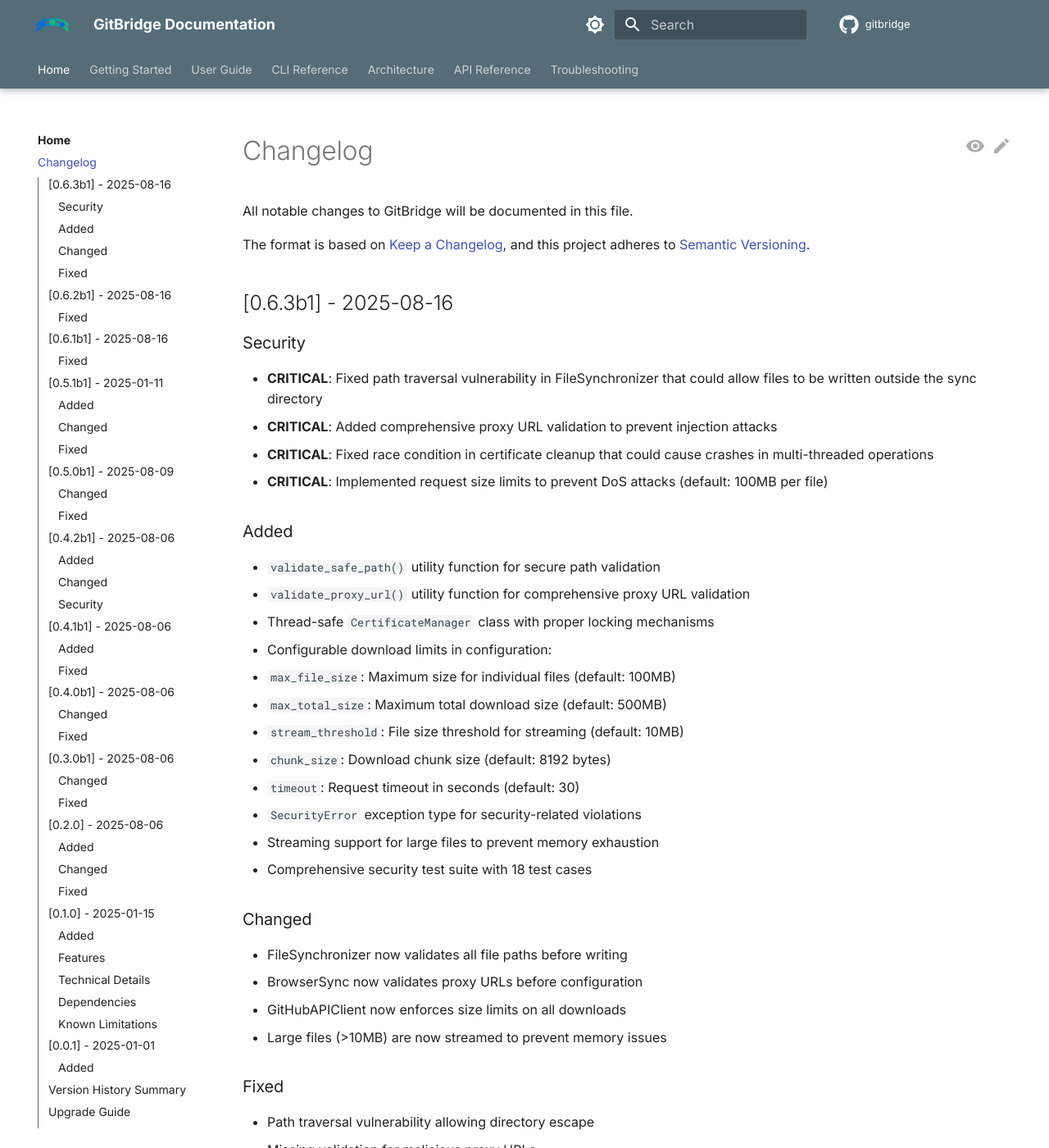
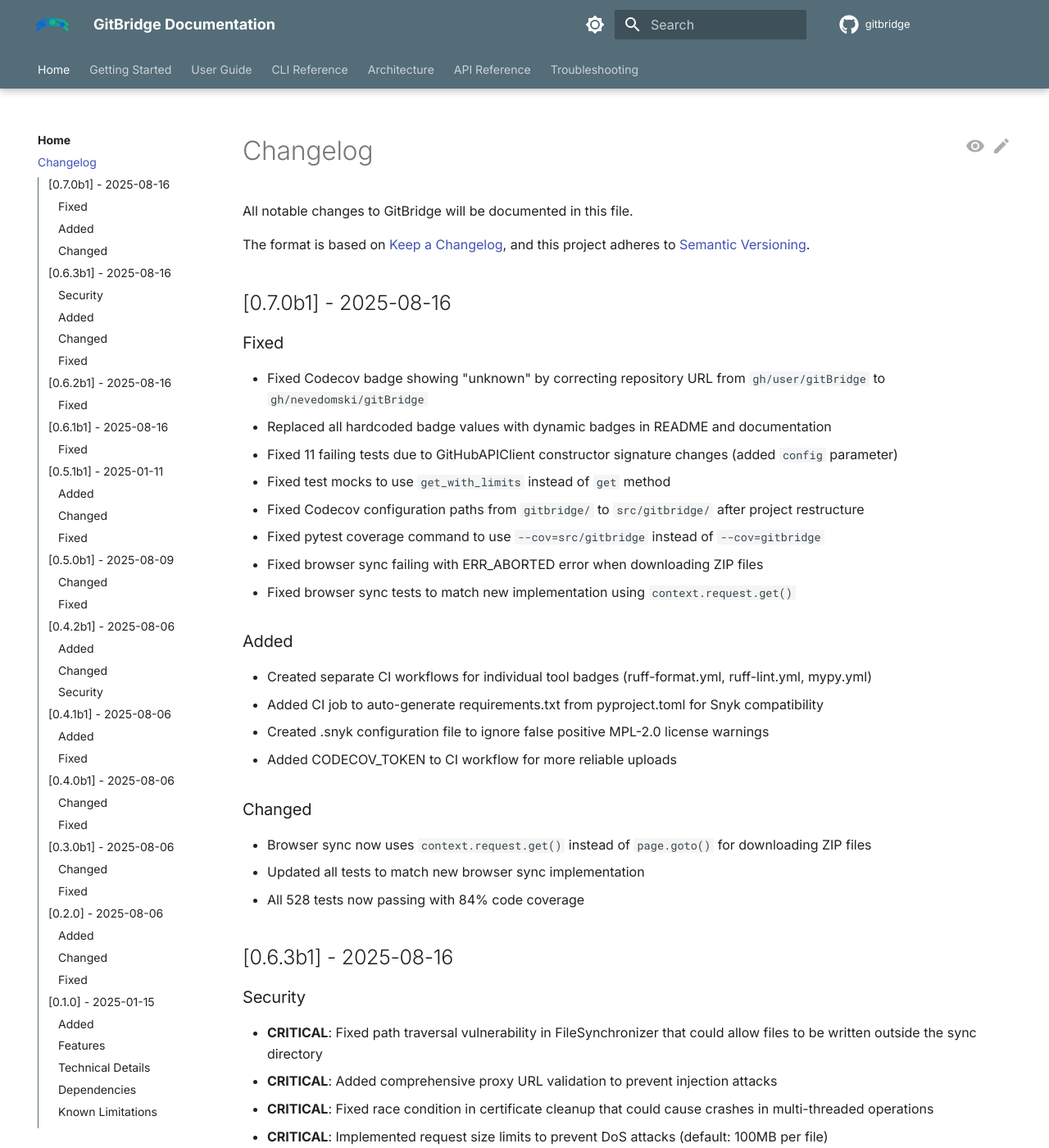
Before and after one commit to nevedomski/gitBridge, an MkDocs documentation site: the page built from docs/changelog.md, in a window 1280 px wide and 1400 px high. Shown: the whole window at 82% size. Built offline with MkDocs 1.6.1 and Material for MkDocs 9.7.7, drawn with Linux system fonts in a browser that asks for light colours; comment, search, counter and statistics services are not loaded; some of the changed text lies outside the part shown.

Commit message:
Update changelog and version to 0.7.0b1; fix Codecov badge, test failures, and browser sync issues; enhance CI workflows and Snyk integration

```diff
--- a/docs/changelog.md
+++ b/docs/changelog.md
@@ -4,6 +4,29 @@
 
 The format is based on [Keep a Changelog](https://keepachangelog.com/en/1.0.0/),
 and this project adheres to [Semantic Versioning](https://semver.org/spec/v2.0.0.html).
+
+## [0.7.0b1] - 2025-08-16
+
+### Fixed
+- Fixed Codecov badge showing "unknown" by correcting repository URL from `gh/user/gitBridge` to `gh/nevedomski/gitBridge`
+- Replaced all hardcoded badge values with dynamic badges in README and documentation
+- Fixed 11 failing tests due to GitHubAPIClient constructor signature changes (added `config` parameter)
+- Fixed test mocks to use `get_with_limits` instead of `get` method
+- Fixed Codecov configuration paths from `gitbridge/` to `src/gitbridge/` after project restructure
+- Fixed pytest coverage command to use `--cov=src/gitbridge` instead of `--cov=gitbridge`
+- Fixed browser sync failing with ERR_ABORTED error when downloading ZIP files
+- Fixed browser sync tests to match new implementation using `context.request.get()`
+
+### Added
+- Created separate CI workflows for individual tool badges (ruff-format.yml, ruff-lint.yml, mypy.yml)
+- Added CI job to auto-generate requirements.txt from pyproject.toml for Snyk compatibility
+- Created .snyk configuration file to ignore false positive MPL-2.0 license warnings
+- Added CODECOV_TOKEN to CI workflow for more reliable uploads
+
+### Changed
+- Browser sync now uses `context.request.get()` instead of `page.goto()` for downloading ZIP files
+- Updated all tests to match new browser sync implementation
+- All 528 tests now passing with 84% code coverage
 
 ## [0.6.3b1] - 2025-08-16
 
@@ -305,6 +328,7 @@
 
 | Version | Date | Highlights |
 |---------|------|------------|
+| 0.7.0b1 | 2025-08-16 | Fixed badges, test failures, Codecov/Snyk integration, browser sync ERR_ABORTED error |
 | 0.6.3b1 | 2025-08-16 | **SECURITY RELEASE** - Fixed all critical vulnerabilities (path traversal, proxy validation, race conditions, DoS) |
 | 0.6.2b1 | 2025-08-16 | Minor version update for release preparation |
 | 0.6.1b1 | 2025-08-16 | MyPy type-check paths fix in CI configuration |
--- a/pyproject.toml
+++ b/pyproject.toml
@@ -4,7 +4,7 @@
 
 [project]
 name = "gitbridge"
-version = "0.6.5b1"
+version = "0.7.0b1"
 description = "Synchronize GitHub repositories when git access is blocked"
 readme = "README.md"
 requires-python = ">=3.10"
```
Also changed, not shown: 3 other files.
